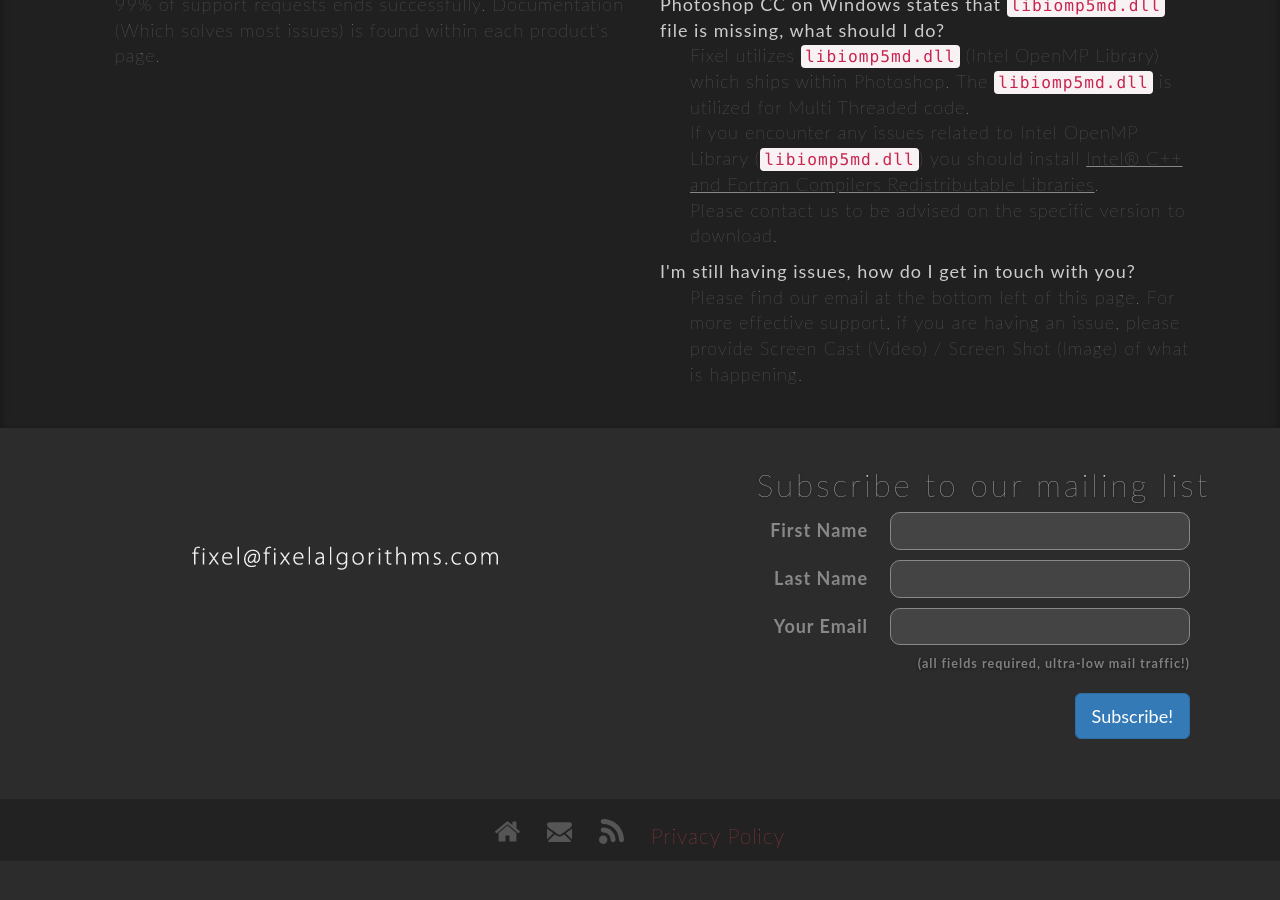
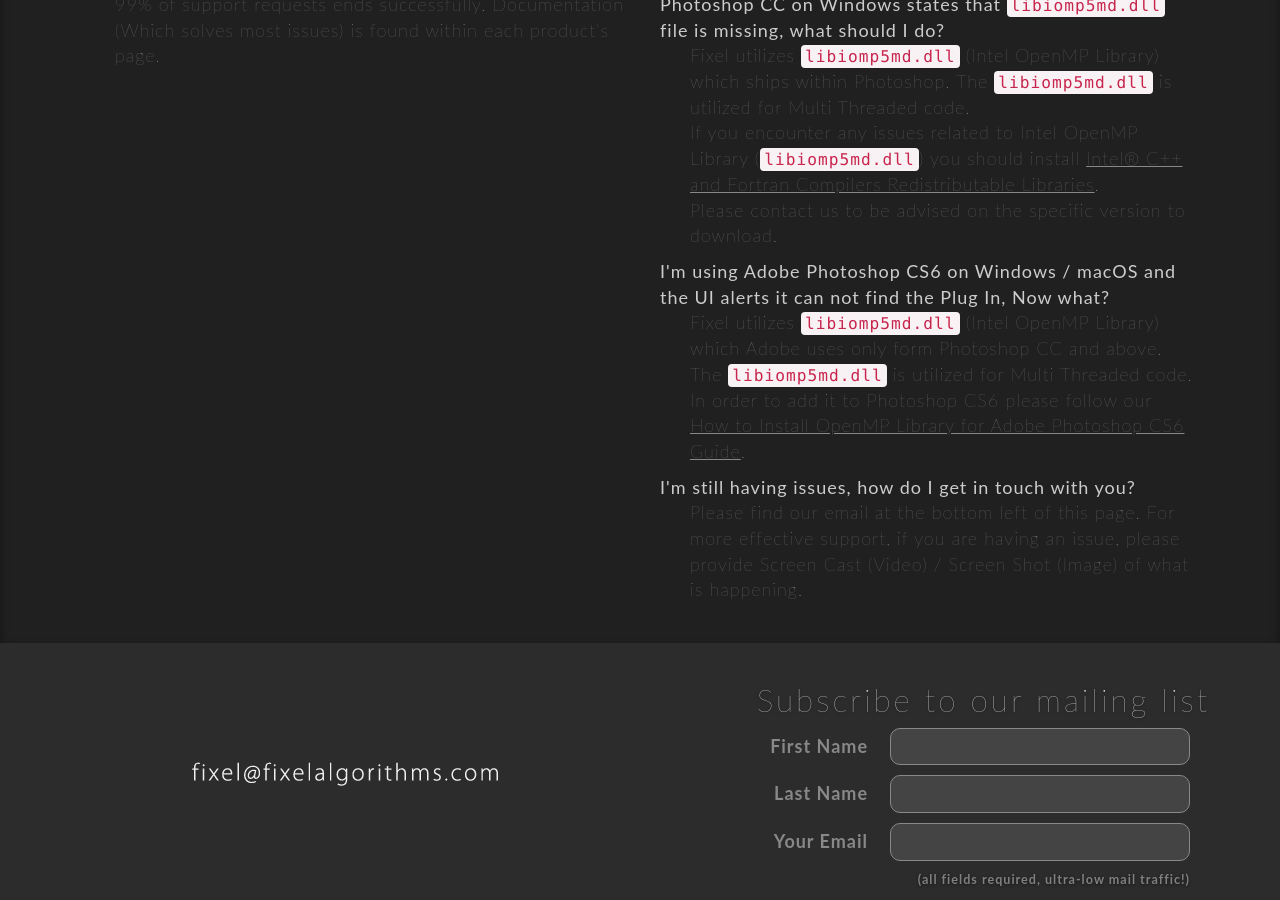
Before and after one commit to FixelAlgorithmsTeam/fixel, a Jekyll site: the page built from support/index.html, in a window 1280 px wide and 900 px high, scrolled down 1611 px. Built offline with Jekyll 4.4.1, drawn with Linux system fonts in a browser that asks for light colours; nearby versions of some CDN libraries; comment, search, counter and statistics services are not loaded; before the commit the page ends 2472 px from its top, so only the background shows below that.

```diff
--- a/support/fixel-openmp-support.html
+++ b/support/fixel-openmp-support.html
@@ -63,6 +63,7 @@
 								<a href="images/Libiopenmp5MacOSPhotoshopCS6.png"><img src="images/Libiopenmp5MacOSPhotoshopCS6.png" alt="Installation Path of libiopenmp5.dylib on macOS, Adobe Photoshop CS6" width="786" height="538" class="img-responsive img-center" style="margin-bottom: 10px"></a>
 								<figcaption>Path of <code class="highlighter-rouge">libiomp5md.dll</code> on macOS and Adobe Photoshop CS6</figcaption>
 							</figure>
+							<br>
 
 							</li>
 							<li>Launch Adobe Photoshop CS6.</li>
--- a/support/index.html
+++ b/support/index.html
@@ -103,6 +103,11 @@
 							Please contact us to be advised on the specific version to download.</dd>
 						</div>
 						<div class="def">
+							<dt>I'm using Adobe Photoshop CS6 on Windows / macOS and the UI alerts it can not find the Plug In, Now what?</dt>
+							<dd>Fixel utilizes <code>libiomp5md.dll</code> (Intel OpenMP Library) which Adobe uses only form Photoshop CC and above. The <code>libiomp5md.dll</code> is utilized for Multi Threaded code.<br>
+							In order to add it to Photoshop CS6 please follow our <a href="fixel-openmp-support.html" target="_blank">How to Install OpenMP Library for Adobe Photoshop CS6 Guide</a>.</dd>
+						</div>
+						<div class="def">
 							<dt>I'm still having issues, how do I get in touch with you?</dt>
 							<dd>Please find our email at the bottom left of this page. For more effective support, if you are having an issue, please provide Screen Cast (Video) / Screen Shot (Image) of what is happening.</dd>
 						</div>
```
